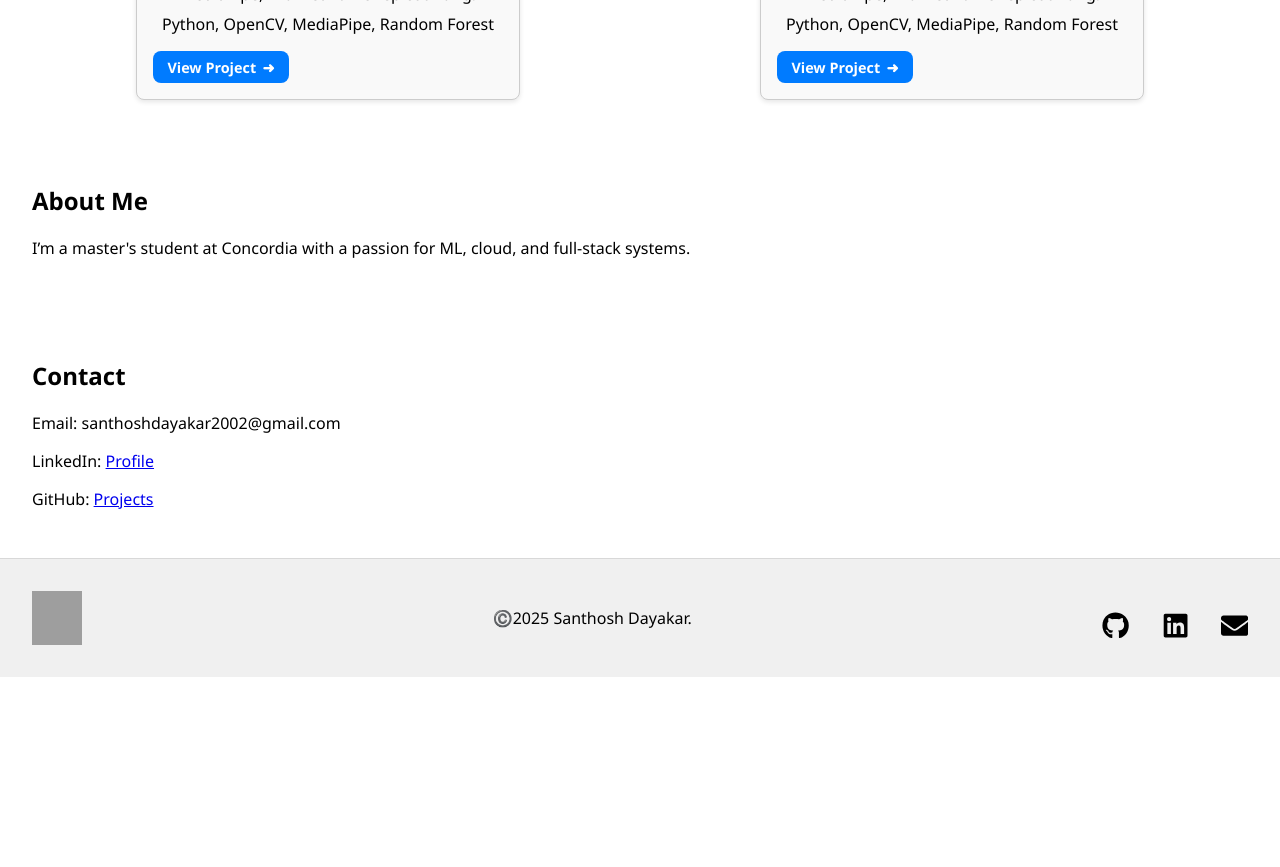
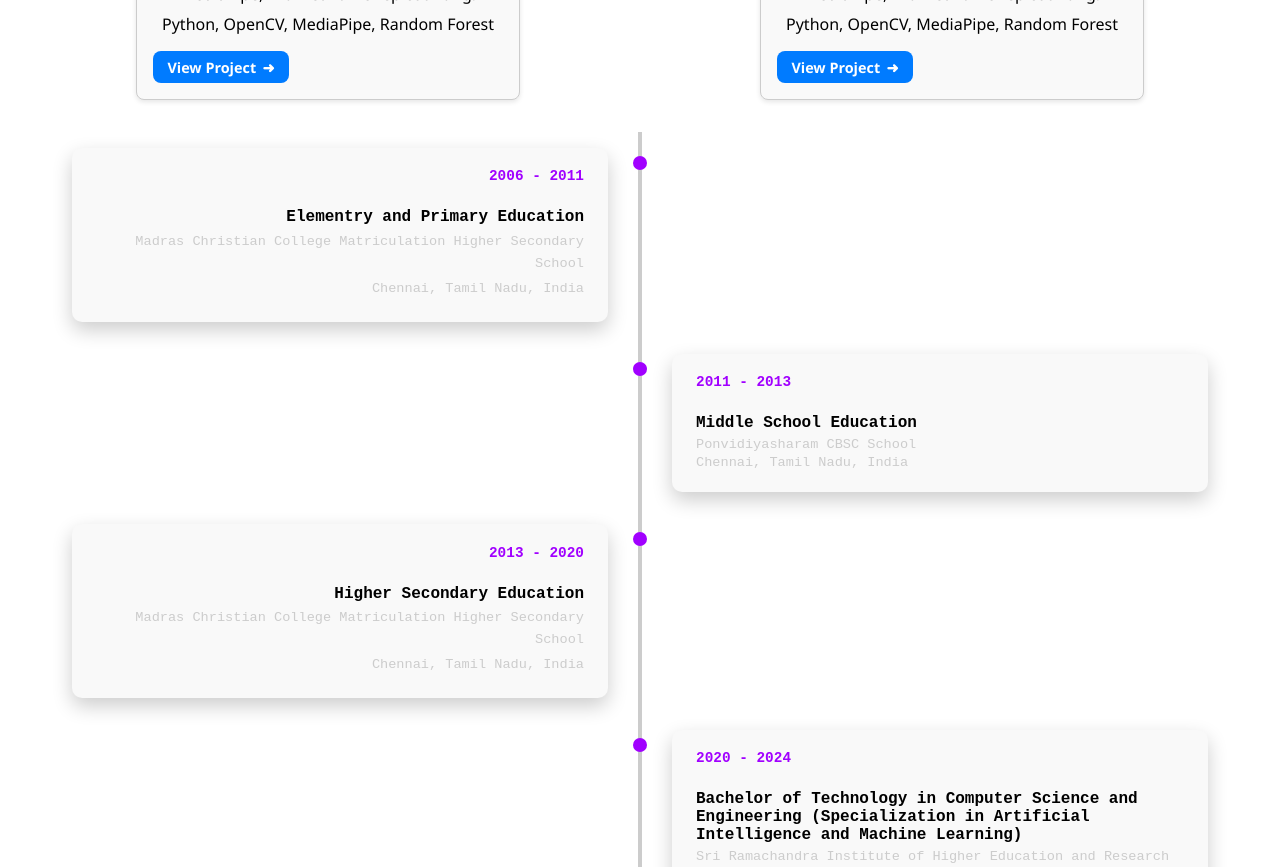
Before and after one commit to S-15-77/PortFolio, a React (Create React App) app: page / in a window 1280 px wide. Shown: the part 1920-2787 px from the top of the page. Before the commit the page ends 2597 px from the top, so only its background shows below. Built offline with nearby package versions, Linux system fonts and the light colour scheme; grey boxes are pictures that could not be loaded.

Commit message:
timeline added

```diff
--- /dev/null
+++ b/src/components/Timeline.css
@@ -0,0 +1,126 @@
+.timeline-container {
+  padding: 4rem 1rem;
+  background-color: var(--bg);
+  color: var(--text-color);
+}
+
+.timeline-title {
+  text-align: center;
+  font-size: 2rem;
+  margin-bottom: 3rem;
+}
+
+.timeline {
+  position: relative;
+  max-width: 1200px;
+  margin: 0 auto;
+  padding: 0;
+}
+
+.timeline::after {
+  content: '';
+  position: absolute;
+  width: 4px;
+  background-color: #ccc;
+  top: 0;
+  bottom: 0;
+  left: 50%;
+  margin-left: -2px;
+  z-index: 1;
+}
+
+.timeline-item {
+  padding: 1rem 2rem;
+  position: relative;
+  width: 50%;
+  box-sizing: border-box;
+}
+
+.timeline-item.left {
+  left: 0;
+  text-align: right;
+}
+
+.timeline-item.right {
+  left: 50%;
+  text-align: left;
+}
+
+.timeline-item::before {
+  content: '';
+  position: absolute;
+  width: 14px;
+  height: 14px;
+  background-color: #a100ff;
+  border-radius: 50%;
+  top: 1.5rem;
+  z-index: 2;
+}
+
+.timeline-item.left::before {
+  right: -7px;
+}
+
+.timeline-item.right::before {
+  left: -7px;
+}
+
+.timeline-content {
+  background-color: var(--card-bg, #1e1e1e);
+  padding: 1.2rem 1.5rem;
+  border-radius: 10px;
+  position: relative;
+  box-shadow: 0 8px 20px rgba(0, 0, 0, 0.2);
+  font-family: 'Courier New', monospace;
+  transition: transform 0.3s ease;
+}
+
+.timeline-content:hover {
+  transform: translateY(-5px);
+}
+
+.timeline-content .tag {
+  display: inline-block;
+  font-weight: bold;
+  color: #a100ff;
+  margin-bottom: 0.5rem;
+  font-size: 0.9rem;
+}
+
+.timeline-content h3 {
+  font-size: 1rem;
+  font-weight: bold;
+  margin-bottom: 0.3rem;
+}
+
+.timeline-content p {
+  font-size: 0.85rem;
+  color: #ccc;
+  margin: 0.2rem 0;
+}
+
+/* Responsive Fix */
+@media screen and (max-width: 768px) {
+  .timeline::after {
+    left: 20px;
+  }
+
+  .timeline-item {
+    width: 100%;
+    padding-left: 40px;
+    padding-right: 0;
+    text-align: left;
+  }
+
+  .timeline-item.right {
+    left: 0;
+  }
+
+  .timeline-item.left {
+    left: 0;
+  }
+
+  .timeline-item::before {
+    left: 10px;
+  }
+}
--- /dev/null
+++ b/src/components/Timeline.js
@@ -0,0 +1,26 @@
+import education from '../data/education.json';
+import experience from '../data/experience.json';
+import '../components/Timeline.css'
+
+function Timeline() {
+  const combinedTimeline = [
+  ...education.map(item => ({ ...item, type: 'education' })),
+  ...experience.map(item => ({ ...item, type: 'work' }))
+].sort((a, b) => a.year_start - b.year_start);
+  return (
+    <div className="timeline">
+  {combinedTimeline.map((item, index) => (
+    <div key={index} className={`timeline-item ${index % 2 === 0 ? 'left' : 'right'}`}>
+      <div className="timeline-content">
+        <span className="tag">{item.year_start} - {item.year_end}</span>
+        <h3>{item.type === 'education' ? item.degree : item.role}</h3>
+        <p>{item.institution || item.company}</p>
+        <p>{item.location}</p>
+      </div>
+    </div>
+  ))}
+</div>
+  );
+}
+
+export default Timeline;
--- /dev/null
+++ b/src/data/experience.json
@@ -0,0 +1,26 @@
+[
+  {
+    "year_start": 2024,
+    "year_end": 2024,
+    "year_start_str": "Feb 2024",
+    "year_end_str": "Jul 2024",
+    "role": "Data Science Intern",
+    "company": "DataKulture"
+  },
+  {
+    "year_start": 2023,
+    "year_end": 2023,
+    "year_start_str": "Jan 2023",
+    "year_end_str": "Mar 2023",
+    "role": "Mobile App Developer Intern",
+    "company": "VLink Education"
+  },
+  {
+    "year_start": 2021,
+    "year_end": 2021,
+    "year_start_str": "Jun 2021",
+    "year_end_str": "Aug 2021",
+    "role": "Frontend Developer Intern",
+    "company": "Spark Foundation"
+  }
+]
--- a/src/pages/About.js
+++ b/src/pages/About.js
@@ -1,8 +1,10 @@
+import './About.css';
+import Timeline from '../components/Timeline';
+
 function About() {
   return (
-    <div style={{ padding: "2rem" }}>
-      <h1>About Me</h1>
-      <p>I’m a master's student at Concordia with a passion for ML, cloud, and full-stack systems.</p>
+    <div className="about-page">
+      <Timeline />
     </div>
   );
 }
```
Also changed, not shown: src/data/education.json (renamed from src/data/education .json), src/data/work.json (deleted), src/pages/About.css (added).
